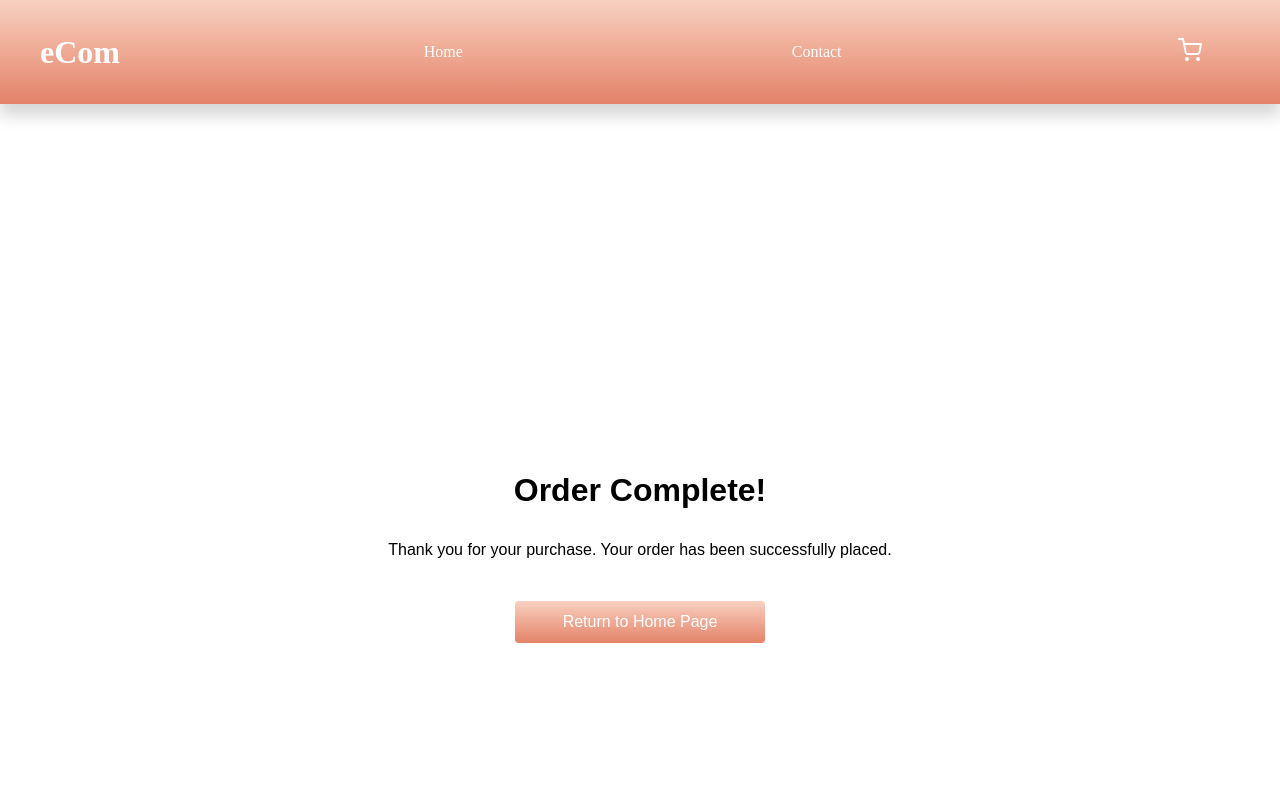
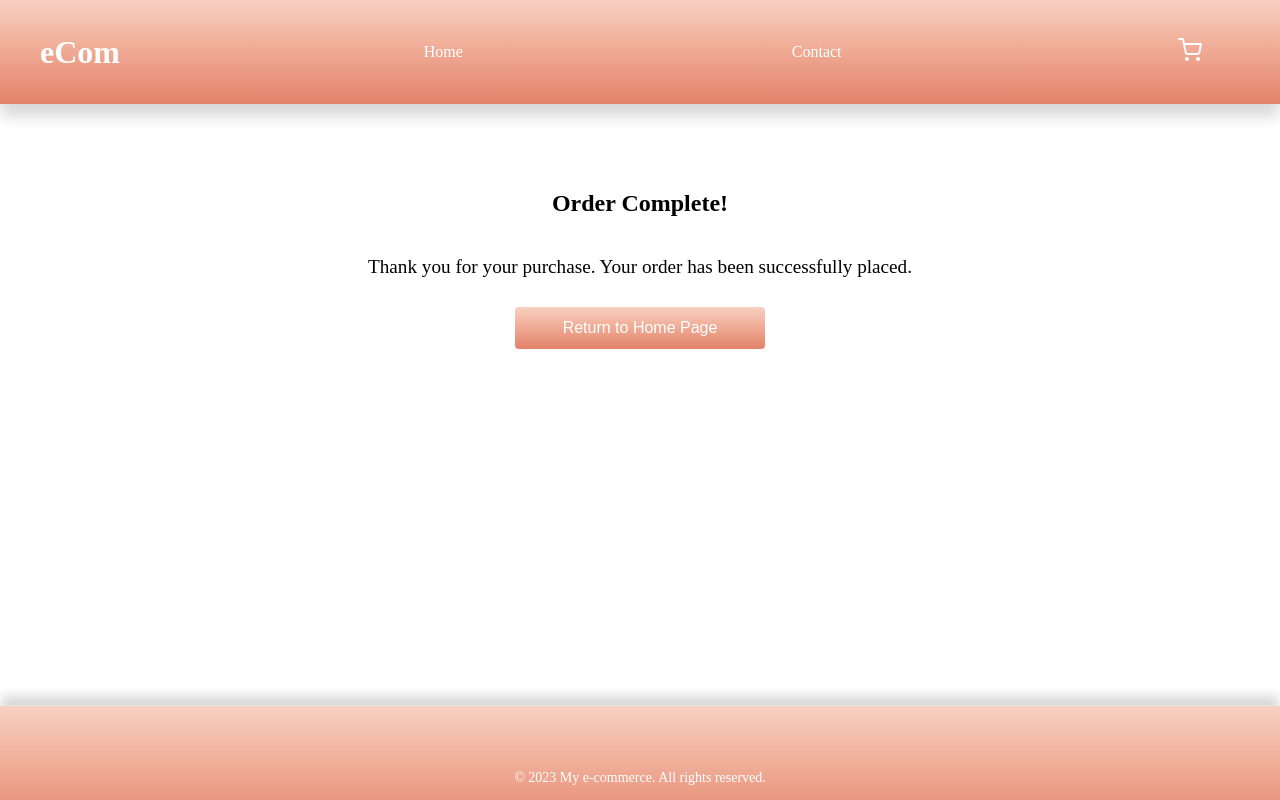
Before and after one commit to Gonlonge/ecom-store-react, a React (Create React App) app: page /CheckoutSuccess in a window 1280 px wide. Shown: the top 800 px of the page. Built offline with nearby package versions, Linux system fonts and the light colour scheme.

Commit message:
checkout
update checkout page

```diff
--- a/src/components/AddToCart.jsx
+++ b/src/components/AddToCart.jsx
@@ -9,29 +9,39 @@ import {
 } from "../components/styled-components/AddToCart.styles";
 
 export const useProductsStore = create((set) => ({
+  // initial state
+  products: [],
   count: 0,
   totalPrice: 0,
-  addOne: (price) =>
+  // addProduct and removeProduct remain the same
+  addProduct: (product) =>
     set((state) => ({
+      products: [...state.products, product],
       count: state.count + 1,
-      totalPrice: state.totalPrice + price,
+      totalPrice: state.totalPrice + product.price,
     })),
-  removeOne: (price) =>
+  removeProduct: (index, price) =>
     set((state) => ({
+      products: state.products.filter((_, i) => i !== index),
       count: Math.max(0, state.count - 1),
       totalPrice: Math.max(0, state.totalPrice - price),
     })),
-  clearCount: () => set({ count: 0, totalPrice: 0 }),
+  // new function to clear the cart
+  clearCart: () =>
+    set(() => ({
+      products: [],
+      count: 0,
+      totalPrice: 0,
+    })),
 }));
 
-function AddToCart({ price }) {
-  const { count, addOne, removeOne, totalPrice } = useProductsStore(
+function AddToCart({ product }) {
+  const { count, addProduct, removeProduct, totalPrice } = useProductsStore(
     (state) => ({
       count: state.count,
       totalPrice: state.totalPrice,
-      addOne: state.addOne,
-      removeOne: state.removeOne,
-      clearCount: state.clearCount,
+      addProduct: state.addProduct,
+      removeProduct: state.removeProduct,
     }),
     shallow
   );
@@ -41,10 +51,12 @@ function AddToCart({ price }) {
       <TotalPriceDisplay>
         Total Price: {totalPrice.toFixed(2)}
       </TotalPriceDisplay>
-      <CartButton onClick={() => addOne(price)}>+</CartButton>
+      <CartButton onClick={() => addProduct(product)}>+</CartButton>
       <CountDisplay>{count}</CountDisplay>
-      <CartButton onClick={() => removeOne(price)}>-</CartButton>
-      {/* If you want to add clearCount <CartButton onClick={clearCount}>Clear</CartButton> */}
+      <CartButton onClick={() => removeProduct(product.id, product.price)}>
+        -
+      </CartButton>
+      {/* If you want to add clearCart <CartButton onClick={clearCart}>Clear</CartButton> */}
     </CartContainer>
   );
 }
--- a/src/components/styled-components/CheckoutSuccess.style.js
+++ /dev/null
@@ -1,38 +0,0 @@
-import styled from "styled-components";
-
-export const CheckoutSuccessPageContainer = styled.div`
-  display: flex;
-  flex-direction: column;
-  align-items: center;
-  justify-content: center;
-  height: 100vh;
-  padding: 1rem;
-  box-sizing: border-box;
-  font-family: Arial, sans-serif;
-`;
-
-export const Heading = styled.h2`
-  font-size: 2rem;
-  margin-bottom: 1rem;
-`;
-
-export const Message = styled.p`
-  font-size: 1rem;
-  margin-bottom: 2rem;
-  text-align: center;
-`;
-
-export const ReturnButton = styled.button`
-  padding: 0.5rem 1rem;
-  font-size: 1rem;
-  cursor: pointer;
-  border: none;
-  background-color: #3f51b5;
-  color: #ffffff;
-  border-radius: 4px;
-  transition: background-color 0.3s ease;
-
-  &:hover {
-    background-color: #283593;
-  }
-`;
--- a/src/components/styled-components/FooterWrapper.styles.js
+++ b/src/components/styled-components/FooterWrapper.styles.js
@@ -1,7 +1,7 @@
 import styled from "styled-components";
 
 const FooterWrapper = styled.footer`
-  margin-top: 200px;
+  margin-top: 320px;
   background: ${(props) => props.theme.colors.primary};
   border-top: 1px solid ${({ theme }) => theme.colors.tertiary};
   box-shadow: 0px -10px 11px -1px ${({ theme }) => theme.colors.quaternary};
--- /dev/null
+++ b/src/components/styled-components/SecondaryButton.styles.js
@@ -0,0 +1,12 @@
+import styled from "styled-components";
+
+export const SecondaryButton = styled.button`
+  background: ${(props) => props.theme.colors.primary};
+  color: white;
+  border: none;
+  padding: 0.5rem 1rem;
+  font-size: 1rem;
+  margin-bottom: 0.5rem;
+  border-radius: 5px;
+  cursor: pointer;
+`;
--- a/src/pages/CartPage.jsx
+++ b/src/pages/CartPage.jsx
@@ -1,23 +1,31 @@
 import React from "react";
 import { Link } from "react-router-dom";
+import { SecondaryButton } from "../components/styled-components/SecondaryButton.styles";
+// import {
+//   GridItemPrice,
+//   GridItemContent,
+//   GridItemImage,
+//   GridItemIndividual,
+// } from "../components/styled-components/Card.styles";
 import { useProductsStore } from "../components/AddToCart";
-
 import MainButton from "../components/styled-components/MainButton.styles";
 import { shallow } from "zustand/shallow";
 import {
   CartContainer,
   CountDisplay,
   TotalPriceDisplay,
-  CartButton,
 } from "../components/styled-components/AddToCart.styles";
 import { MainContainer } from "../components/styled-components/Body.styles";
 
 function CartPage() {
-  const { count, totalPrice, removeOne } = useProductsStore(
+  const { products, count, totalPrice, removeProduct, addProduct } =
+    useProductsStore(
       (state) => ({
+        products: state.products,
         count: state.count,
         totalPrice: state.totalPrice,
-      removeOne: state.removeOne,
+        removeProduct: state.removeProduct,
+        addProduct: state.addProduct,
       }),
       shallow
     );
@@ -25,12 +33,25 @@ function CartPage() {
   return (
     <MainContainer>
       <CartContainer>
+        {products.map((product, index) => (
+          <div key={`${product.id}-${index}`}>
+            <h2>{product.title}</h2>
+            <img src={product.imageUrl} alt={product.title} width="100" />
+            <p>Price: {product.price}</p>
+            <SecondaryButton
+              onClick={() => removeProduct(index, product.price)}
+            >
+              -
+            </SecondaryButton>
+            <SecondaryButton onClick={() => addProduct(product)}>
+              +
+            </SecondaryButton>
+          </div>
+        ))}
+        <CountDisplay>{count} Items</CountDisplay>
         <TotalPriceDisplay>
           Total Price: {totalPrice.toFixed(2)}
         </TotalPriceDisplay>
-
-        <CountDisplay>{count} Items</CountDisplay>
-        <CartButton onClick={() => removeOne(100)}>-</CartButton>
         <Link to="/CheckoutSuccess">
           <MainButton>Purchase</MainButton>
         </Link>
--- a/src/pages/CheckoutSuccess.jsx
+++ b/src/pages/CheckoutSuccess.jsx
@@ -1,28 +1,29 @@
 import React from "react";
+import { useNavigate } from "react-router-dom";
+import { CartContainer } from "../components/styled-components/AddToCart.styles";
+import { MainContainer } from "../components/styled-components/Body.styles";
 import MainButton from "../components/styled-components/MainButton.styles";
-import { useNavigate } from "react-router-dom";
-import {
-  CheckoutSuccessPageContainer,
-  Heading,
-  Message,
-  ReturnButton,
-} from "../components/styled-components/CheckoutSuccess.style";
+import { useProductsStore } from "../components/AddToCart";
 
 const CheckoutSuccess = () => {
   const navigate = useNavigate();
+  const { clearCart } = useProductsStore();
 
   const handleReturnHome = () => {
+    clearCart(); // call the clearCart function
     navigate("/");
   };
 
   return (
-    <CheckoutSuccessPageContainer>
-      <Heading>Order Complete!</Heading>
-      <Message>
-        Thank you for your purchase. Your order has been successfully placed.
-      </Message>
-      <MainButton onClick={handleReturnHome}>Return to Home Page</MainButton>
-    </CheckoutSuccessPageContainer>
+    <MainContainer>
+      <CartContainer>
+        <h2>Order Complete!</h2>
+        <p>
+          Thank you for your purchase. Your order has been successfully placed.
+        </p>
+        <MainButton onClick={handleReturnHome}>Return to Home Page</MainButton>
+      </CartContainer>
+    </MainContainer>
   );
 };
 
--- a/src/pages/ProductPage.jsx
+++ b/src/pages/ProductPage.jsx
@@ -59,8 +59,7 @@ function ProductPage() {
           <GridItemPrice isDiscounted={false}>
             {product.discountedPrice}
           </GridItemPrice>
-
-          <AddToCart price={product.price} />
+          <AddToCart product={product} />
         </GridItemContent>
       </GridItemIndividual>
       <GridItemContent>
```
Lines whose indentation alone changed are shown as unchanged.
